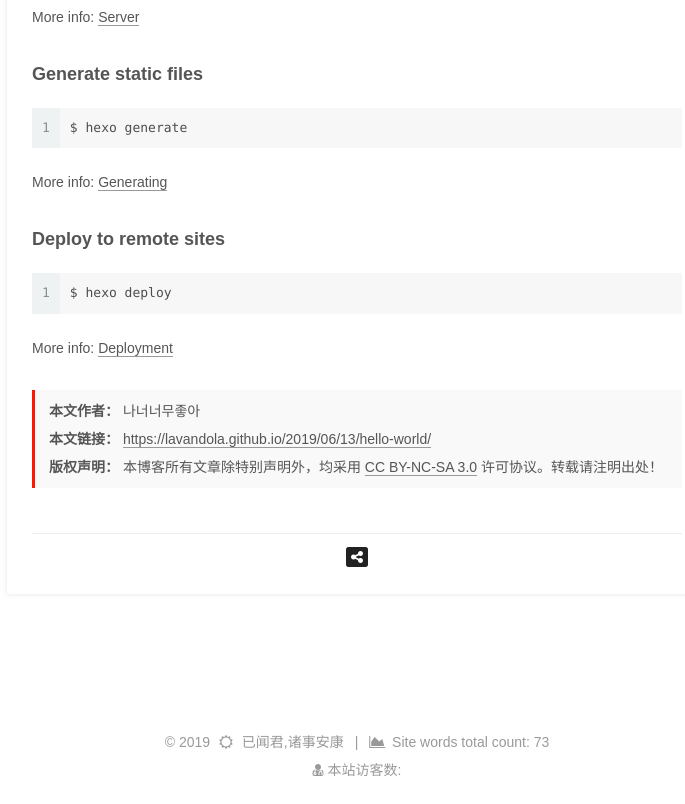
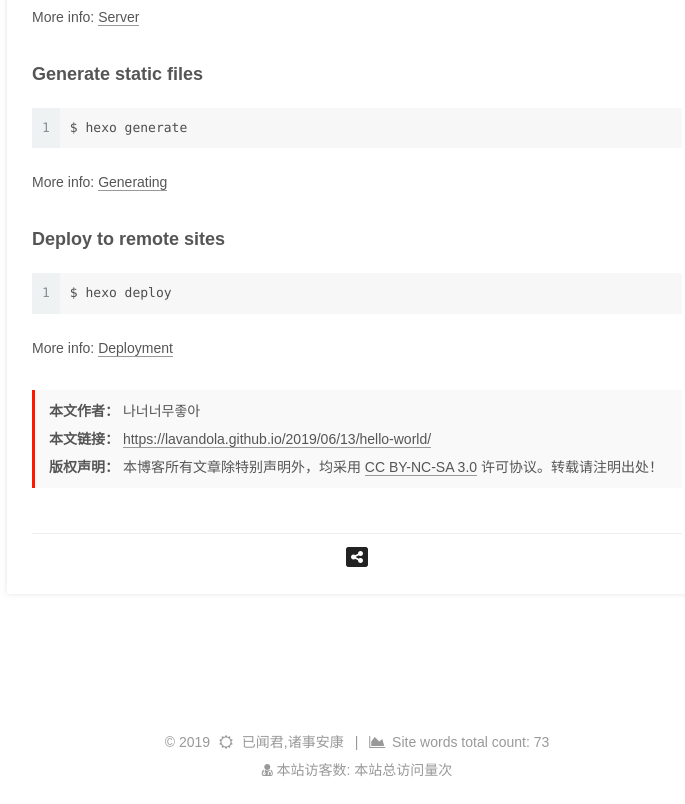
Before and after one commit to Lavandola/Lavandola.github.io, a plain HTML site: page 2019/06/13/hello-world/index.html in a window 1280 px wide. Shown: the part 1018-1822 px from the top of the page, without its empty margins (123-808 px from the left). Drawn offline with nearby package versions, Linux system fonts and the light colour scheme; some packages are replaced by stand-ins of ours; a script that the page names is missing; a web font is replaced by a local one.

Commit message:
Site updated: 2019-06-14 17:04:06

```diff
--- a/2019/06/13/hello-world/index.html
+++ b/2019/06/13/hello-world/index.html
@@ -773,6 +773,10 @@
 </span>
 </div>
 
+<span id="busuanzi_container_site_pv">
+    本站总访问量<span id="busuanzi_value_site_pv"></span>次
+</span>
+
 <div class="busuanzi-count">
   <script async src="https://dn-lbstatics.qbox.me/busuanzi/2.3/busuanzi.pure.mini.js"></script>
 
```
Also changed, not shown: archives/2019/06/index.html (+4 -0 lines), archives/2019/index.html (+4 -0 lines), archives/index.html (+4 -0 lines), index.html (+4 -0 lines).
